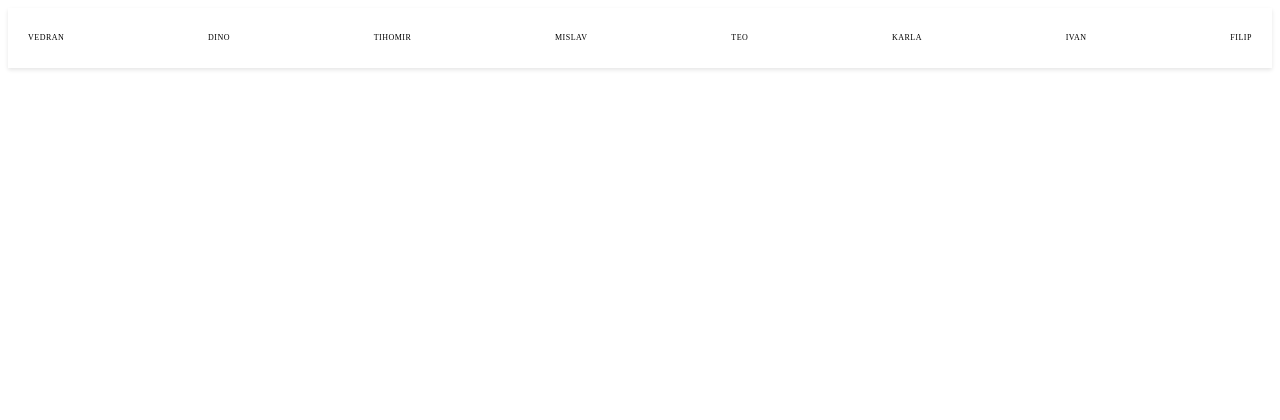
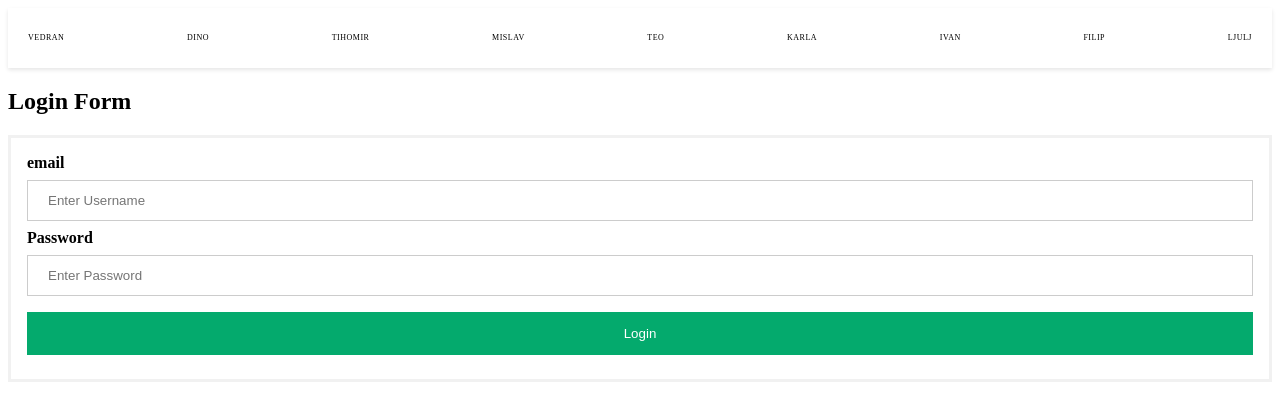
Before and after one commit to majkprpik/angular-edu-2023, an Angular app: page /Ljulj in a window 1280 px wide. Before the commit this address led to /. Shown: the top 420 px of the page. Built offline with nearby package versions, Linux system fonts and the light colour scheme.

Commit message:
dodao login

```diff
--- a/src/app/app-routing.module.ts
+++ b/src/app/app-routing.module.ts
@@ -41,6 +41,13 @@ const routes: Routes = [
     loadChildren: () =>
       import('./modules/ivan/ivan.module').then((m) => m.IvanModule),
   },
+  {
+  path: 'Ljulj',
+    loadChildren: () =>
+      import('./modules/ljulj/ljulj.module').then((m) => m.LjuljModule),
+  }
+
+
 ];
 
 @NgModule({
--- a/src/app/components/header/header.component.html
+++ b/src/app/components/header/header.component.html
@@ -38,4 +38,5 @@
     class="link"
     >Filip</a
   >
+  <a [routerLink]="['/Ljulj']" class="link">Ljulj</a>
 </div>
--- /dev/null
+++ b/src/app/modules/ljulj/components/login/login.component.html
@@ -0,0 +1,17 @@
+<h2>Login Form</h2>
+
+<form action="/action_page.php" method="post">
+
+
+
+  <div class="container">
+    <label for="uname"><b>email</b></label>
+    <input type="text" [(ngModel)]="osoba.email" placeholder="Enter Username" name="uname" required>
+
+
+    <label for="psw"><b>Password</b></label>
+    <input type="password" [(ngModel)]="osoba.password" placeholder="Enter Password" name="psw" required>
+
+    <button (click)="ispisosoba()" type="submit">Login</button>
+    </div>
+    </form>
--- /dev/null
+++ b/src/app/modules/ljulj/components/login/login.component.scss
@@ -0,0 +1,34 @@
+
+body {font-family: Arial, Helvetica, sans-serif;}
+form {border: 3px solid #f1f1f1;}
+
+input[type=text], input[type=password] {
+  width: 100%;
+  padding: 12px 20px;
+  margin: 8px 0;
+  display: inline-block;
+  border: 1px solid #ccc;
+  box-sizing: border-box;
+}
+
+button {
+  background-color: #04AA6D;
+  color: white;
+  padding: 14px 20px;
+  margin: 8px 0;
+  border: none;
+  cursor: pointer;
+  width: 100%;
+}
+
+button:hover {
+  opacity: 0.8;
+}
+
+
+
+
+
+.container {
+  padding: 16px;
+}
--- /dev/null
+++ b/src/app/modules/ljulj/components/login/login.component.ts
@@ -0,0 +1,12 @@
+import { Component } from '@angular/core';
+
+@Component({
+  selector: 'app-login',
+  templateUrl: './login.component.html',
+  styleUrls: ['./login.component.scss']
+})
+export class LoginComponent {
+  osoba = {email: "", password:""}
+  ispisosoba () {console.log(this.osoba)}
+
+}
--- /dev/null
+++ b/src/app/modules/ljulj/ljulj.module.ts
@@ -0,0 +1,18 @@
+import { FormsModule } from '@angular/forms';
+import { NgModule } from '@angular/core';
+import { CommonModule } from '@angular/common';
+
+import { LjuljRoutingModule } from './ljulj-routing.module';
+import { LoginComponent } from './components/login/login.component';
+
+
+@NgModule({
+  declarations: [
+    LoginComponent
+  ],
+  imports: [
+    CommonModule,
+    LjuljRoutingModule, FormsModule
+  ]
+})
+export class LjuljModule { }
```
Also changed, not shown: src/app/modules/ljulj/ljulj-routing.module.ts (added, +17 -0 lines), 1 other file (tests, documents, lock files or other folders).
